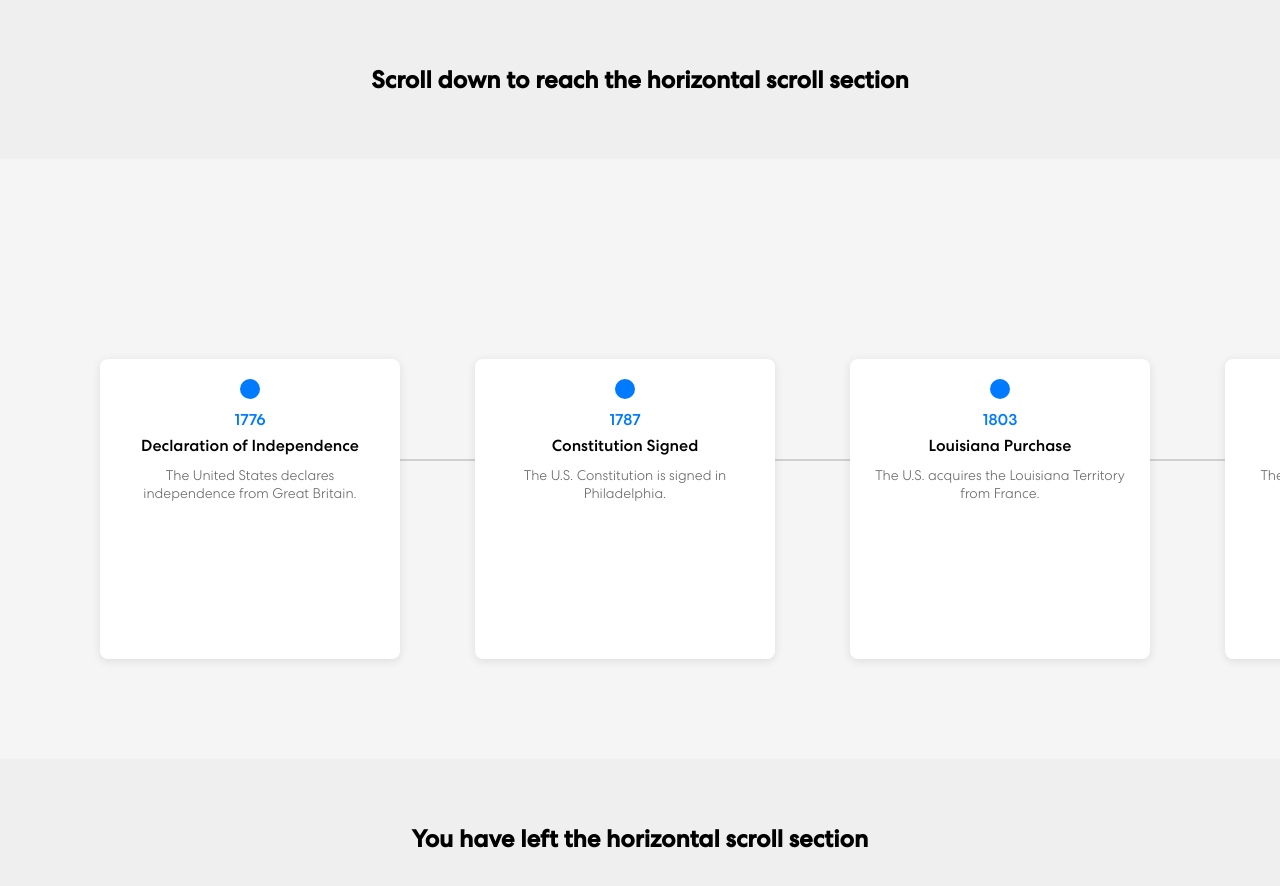
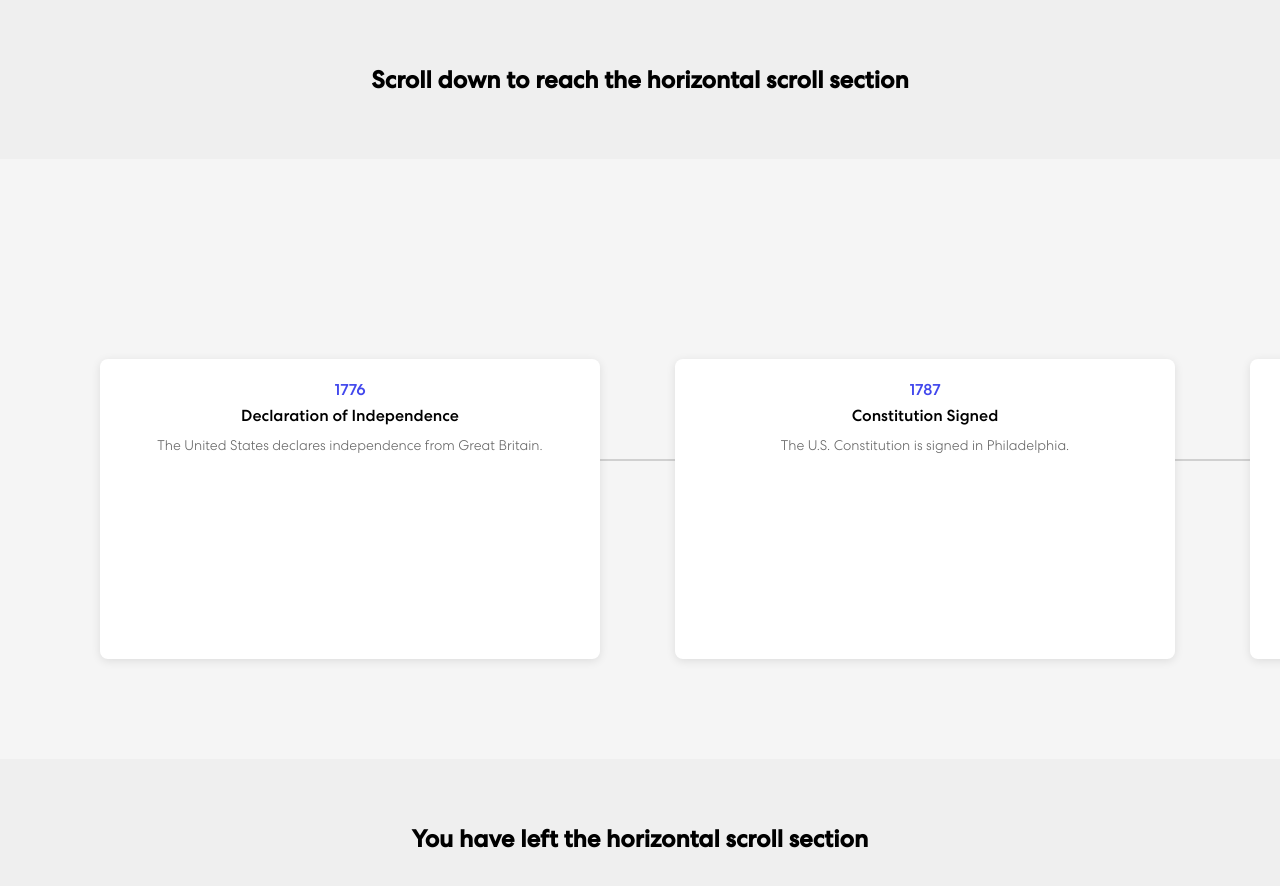
Before and after one commit to s-shenton/horizontal-scroll, a plain HTML site: page index.html in a window 1280 px wide. Drawn offline with Linux system fonts and the light colour scheme; files whose address does not match are found by name.

Commit message:
new box size

```diff
--- a/index.html
+++ b/index.html
@@ -68,7 +68,7 @@
         .timeline-card {
             flex: 0 0 auto;
             height: 300px;
-            width: 300px;
+            width: 500px;
             background-color: #ffffff;
             margin-right: 75px;
             border-radius: 8px;
@@ -83,20 +83,12 @@
             margin-right: 100px;
         }
 
-        .timeline-dot {
-            width: 20px;
-            height: 20px;
-            border-radius: 50%;
-            background-color: #007bff;
-            margin: 0 auto 10px;
-            position: relative;
-            z-index: 2;
-        }
+
 
         .timeline-date {
             font-weight: 500;
             margin-bottom: 5px;
-            color: #007bff;
+            color: #4248ED;
         }
 
         .timeline-title {
```
